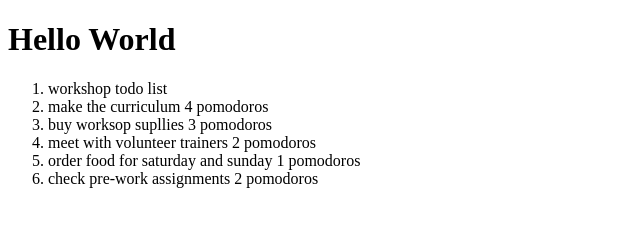
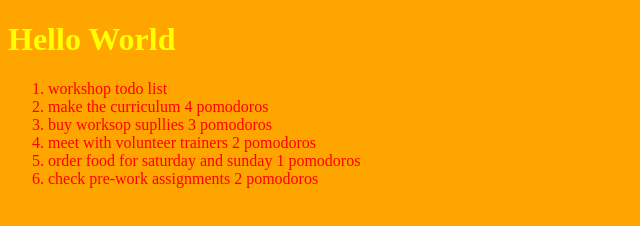
Before and after one commit to angelo2345/todo_app_front_end, a plain HTML site: page index.html in a window 1280 px wide. Shown: the whole page, without its empty margins (0-640 px from the left). Drawn offline with Linux system fonts and the light colour scheme.

Commit message:
workshop todo list

```diff
--- a/index.css
+++ b/index.css
@@ -0,0 +1,10 @@
+body {
+    background-color:orange;
+}
+
+h1 {
+    color:yellow;
+}
+ol {
+   color:red;
+}
--- a/index.html
+++ b/index.html
@@ -1,8 +1,8 @@
 <!DOCTYPE html>
 <html>
     <head>
-       <title>Hello  World</title>
-
+    <title>Hello  World</title>
+    <link rel="stylesheet" href="index.css" type="text/css"/>
 
     </head>
     <body>
```
